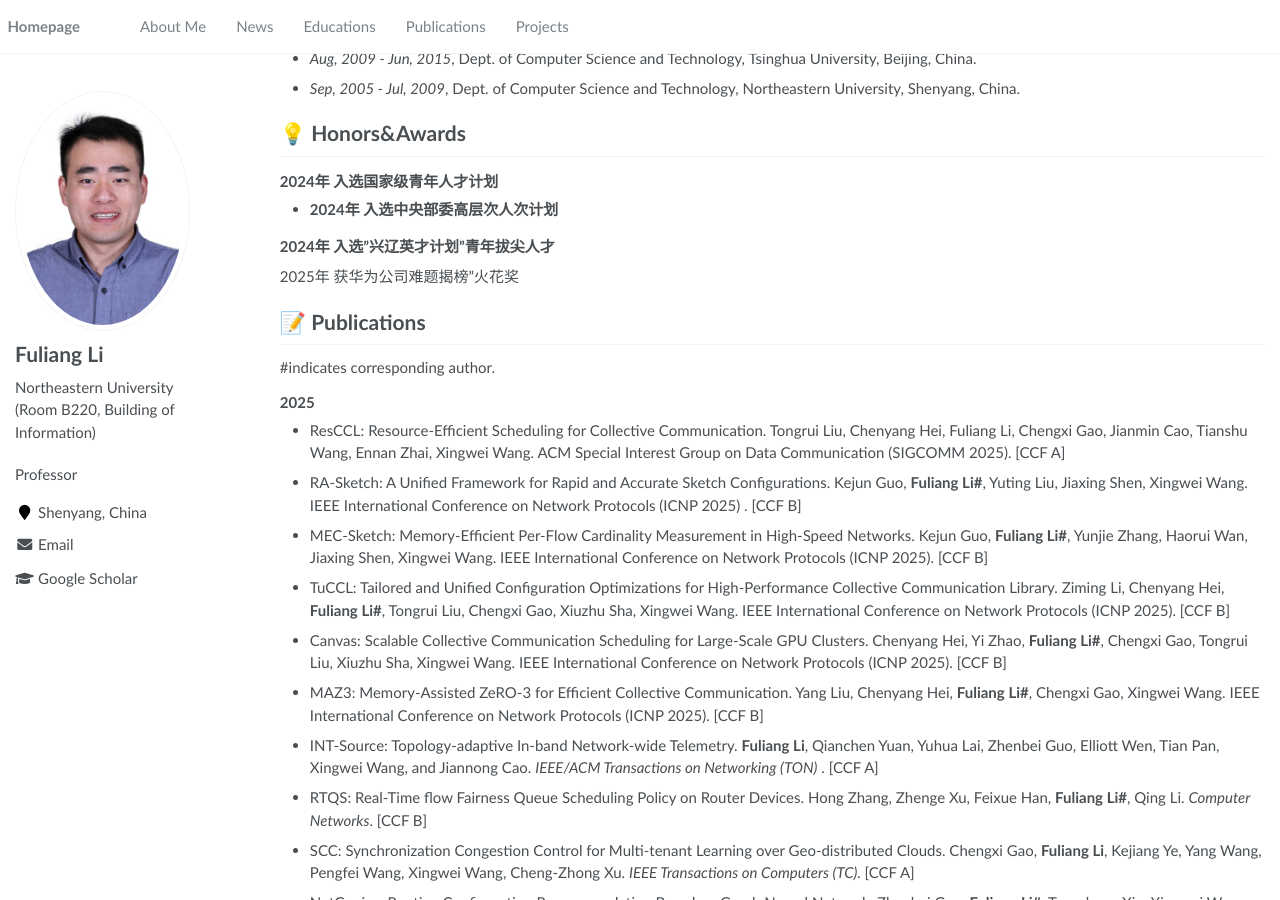
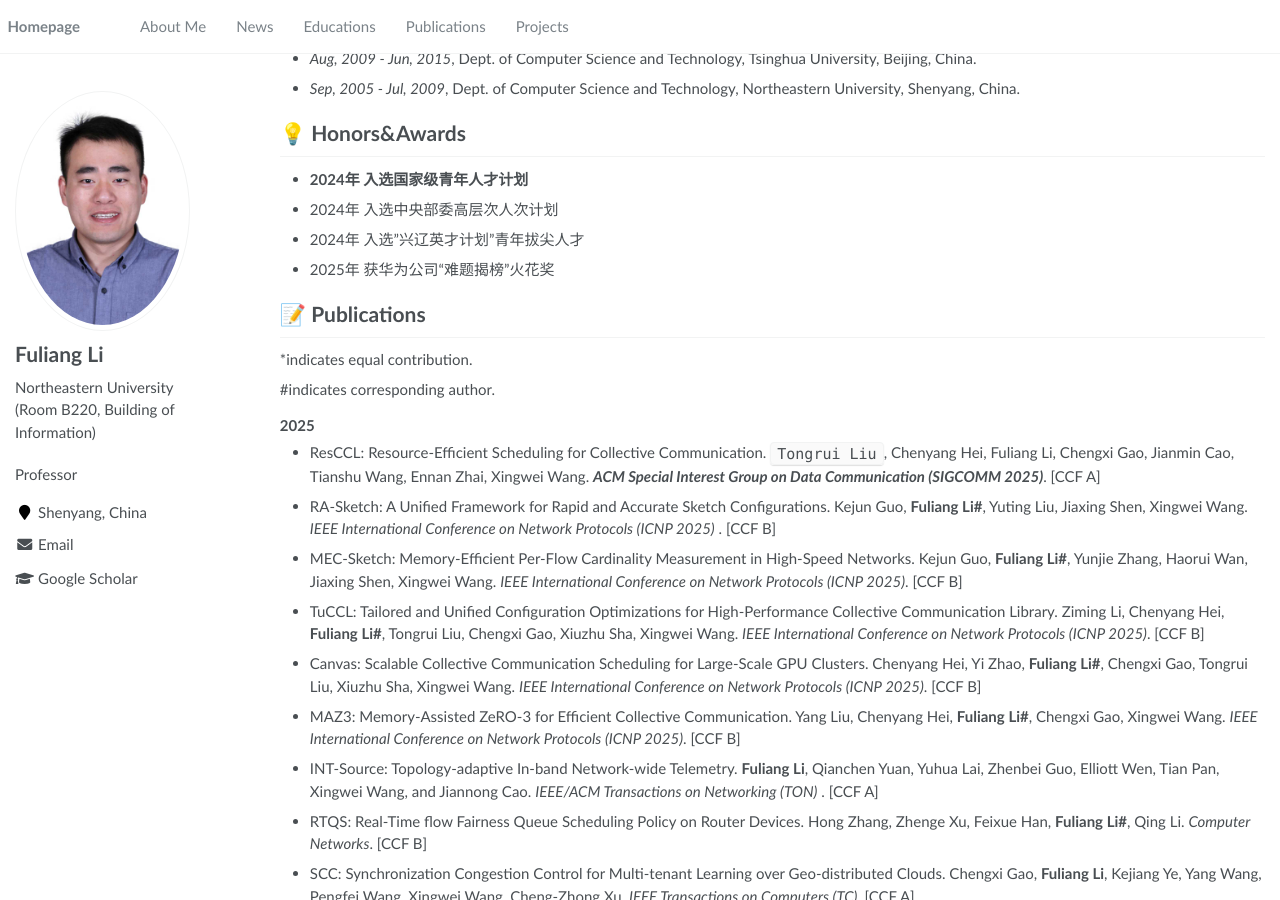
Before and after one commit to Fuliang-Li/Fuliang-Li.github.io, a Jekyll site: the page built from _pages/about.md, in a window 1280 px wide and 900 px high, scrolled down 788 px. Built offline with Jekyll 4.4.1, drawn with Linux system fonts in a browser that asks for light colours.

Commit message:
Update about.md

```diff
--- a/_pages/about.md
+++ b/_pages/about.md
@@ -45,26 +45,28 @@ Fuliang Li (李福亮), Professor of Northeastern University. I obtained my Bach
 
 # 💡 Honors&Awards
 
-##### 2024年 入选国家级青年人才计划
+- **2024年 入选国家级青年人才计划**
 
-- **2024年 入选中央部委高层次人次计划**
+- 2024年 入选中央部委高层次人次计划
 
-**2024年 入选"兴辽英才计划"青年拔尖人才**
+- 2024年 入选"兴辽英才计划"青年拔尖人才
 
-2025年 获华为公司难题揭榜”火花奖
+- 2025年 获华为公司“难题揭榜”火花奖
 
 # 📝 Publications
+
+*indicates equal contribution.
 
 #indicates corresponding author.
 
 <h3><strong>2025</strong></h3>
 
-- ResCCL: Resource-Efficient Scheduling for Collective  Communication. Tongrui Liu, Chenyang Hei, Fuliang Li, Chengxi Gao, Jianmin Cao, Tianshu Wang, Ennan Zhai, Xingwei Wang. ACM Special Interest Group on Data Communication (SIGCOMM 2025).  [CCF A]
-- RA-Sketch: A Unified Framework for Rapid and Accurate Sketch Configurations. Kejun Guo, **Fuliang Li#**, Yuting Liu, Jiaxing Shen, Xingwei Wang. IEEE International Conference on Network Protocols (ICNP 2025) .  [CCF B]
-- MEC-Sketch: Memory-Efficient Per-Flow Cardinality Measurement in High-Speed Networks. Kejun Guo, **Fuliang Li#**, Yunjie Zhang, Haorui Wan, Jiaxing Shen, Xingwei Wang. IEEE International Conference on Network Protocols (ICNP 2025). [CCF B]
-- TuCCL: Tailored and Unified Configuration Optimizations for High-Performance Collective Communication Library. Ziming Li, Chenyang Hei, **Fuliang Li#**, Tongrui Liu, Chengxi Gao, Xiuzhu Sha, Xingwei Wang. IEEE International Conference on Network Protocols (ICNP 2025). [CCF B]
-- Canvas: Scalable Collective Communication Scheduling for Large-Scale GPU Clusters. Chenyang Hei, Yi Zhao, **Fuliang Li#**, Chengxi Gao, Tongrui Liu, Xiuzhu Sha, Xingwei Wang. IEEE International Conference on Network Protocols (ICNP 2025). [CCF B]
-- MAZ3: Memory-Assisted ZeRO-3 for Efficient Collective Communication. Yang Liu, Chenyang Hei, **Fuliang Li#**, Chengxi Gao, Xingwei Wang. IEEE International Conference on Network Protocols (ICNP 2025). [CCF B]
+- ResCCL: Resource-Efficient Scheduling for Collective  Communication. `Tongrui Liu`, Chenyang Hei, Fuliang Li, Chengxi Gao, Jianmin Cao, Tianshu Wang, Ennan Zhai, Xingwei Wang. ***ACM Special Interest Group on Data Communication (SIGCOMM 2025)***.  [CCF A]
+- RA-Sketch: A Unified Framework for Rapid and Accurate Sketch Configurations. Kejun Guo, **Fuliang Li#**, Yuting Liu, Jiaxing Shen, Xingwei Wang. *IEEE International Conference on Network Protocols (ICNP 2025)* .  [CCF B]
+- MEC-Sketch: Memory-Efficient Per-Flow Cardinality Measurement in High-Speed Networks. Kejun Guo, **Fuliang Li#**, Yunjie Zhang, Haorui Wan, Jiaxing Shen, Xingwei Wang. *IEEE International Conference on Network Protocols (ICNP 2025)*. [CCF B]
+- TuCCL: Tailored and Unified Configuration Optimizations for High-Performance Collective Communication Library. Ziming Li, Chenyang Hei, **Fuliang Li#**, Tongrui Liu, Chengxi Gao, Xiuzhu Sha, Xingwei Wang. *IEEE International Conference on Network Protocols (ICNP 2025)*. [CCF B]
+- Canvas: Scalable Collective Communication Scheduling for Large-Scale GPU Clusters. Chenyang Hei, Yi Zhao, **Fuliang Li#**, Chengxi Gao, Tongrui Liu, Xiuzhu Sha, Xingwei Wang. *IEEE International Conference on Network Protocols (ICNP 2025)*. [CCF B]
+- MAZ3: Memory-Assisted ZeRO-3 for Efficient Collective Communication. Yang Liu, Chenyang Hei, **Fuliang Li#**, Chengxi Gao, Xingwei Wang. *IEEE International Conference on Network Protocols (ICNP 2025)*. [CCF B]
 - INT-Source: Topology-adaptive In-band Network-wide Telemetry. <b>Fuliang Li</b>, Qianchen Yuan,  Yuhua Lai, Zhenbei Guo, Elliott Wen, Tian Pan, Xingwei Wang, and Jiannong Cao. <i> IEEE/ACM Transactions on Networking (TON)</i> .  [CCF A]
 - RTQS: Real-Time flow Fairness Queue Scheduling Policy on Router Devices. Hong Zhang, Zhenge Xu, Feixue Han, **Fuliang Li#**, Qing Li. *Computer Networks*. [CCF B]
 - SCC: Synchronization Congestion Control for Multi-tenant Learning over Geo-distributed Clouds. Chengxi Gao, **Fuliang Li**, Kejiang Ye, Yang Wang, Pengfei Wang, Xingwei Wang, Cheng-Zhong Xu. <i>  IEEE Transactions on Computers (TC). </i> [CCF A]
```
